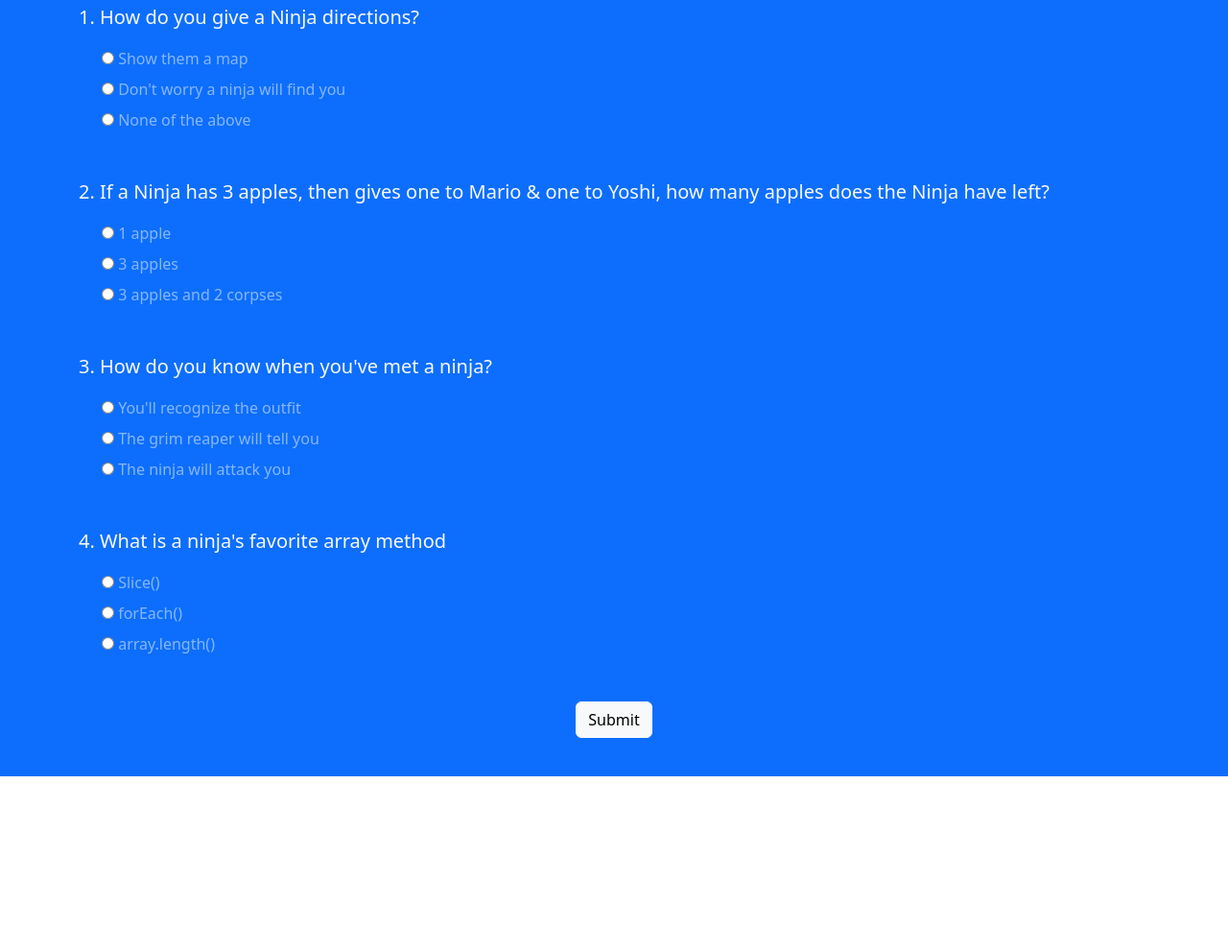
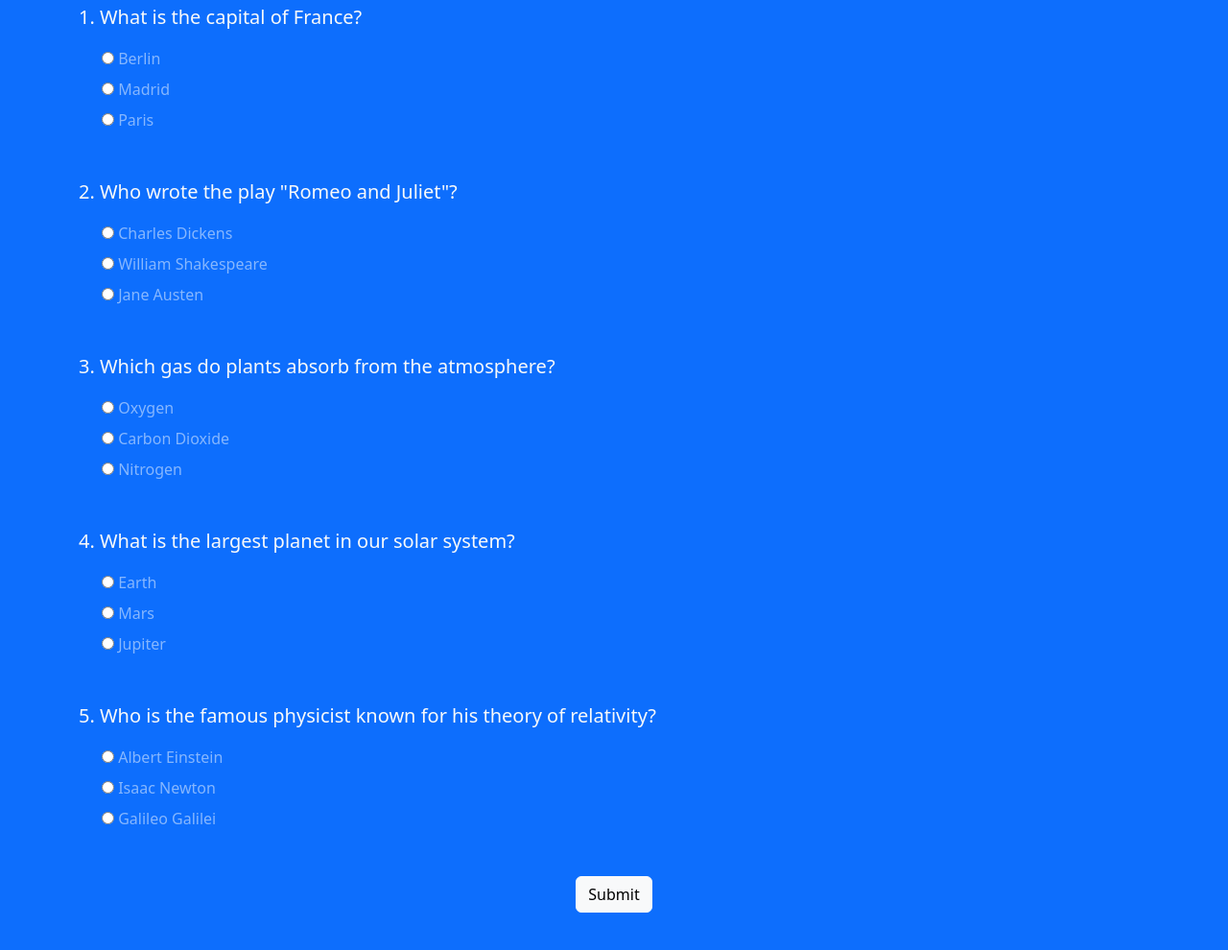
Before and after one commit to Onyukks/Quiz-App, a plain HTML site: page index.html in a window 1280 px wide. Shown: the part 330-1320 px from the top of the page at 96% size. Before the commit the page ends 1139 px from the top, so only its background shows below. Drawn offline with nearby package versions, Linux system fonts and the light colour scheme.

Commit message:
Updating the questions

```diff
--- a/app.js
+++ b/app.js
@@ -1,13 +1,13 @@
-const correctAnswers = ['B','C','B','A'];
+const correctAnswers = ['C','B','B','C','A'];
 const form = document.querySelector('.quiz-form')
 const result = document.querySelector('.result')
 form.addEventListener('submit',e=>{
     e.preventDefault()
     let score = 0;
-    const userAnswers = [form.q1.value,form.q2.value,form.q3.value,form.q4.value];
+    const userAnswers = [form.q1.value,form.q2.value,form.q3.value,form.q4.value,form.q5.value];
     userAnswers.forEach((answers,index)=>{
         if(answers===correctAnswers[index]){
-            score+=25;
+            score+=20;
         }
     })
     scrollTo(0,0)
--- a/index.html
+++ b/index.html
@@ -22,63 +22,78 @@
         <h5 class="my-5 text-white">On with the questions...</h5>
         <form class="quiz-form text-light">
             <div class="my-5">
-                <p class="lead font-weight-normal">1. How do you give a Ninja directions?</p>
+                <p class="lead font-weight-normal">1. What is the capital of France?</p>
                 <div class="form-check my-2 text-white-50">
                   <input type="radio" name="q1" value="A" title="q1">
-                  <label class="form-check-label">Show them a map</label>
+                  <label class="form-check-label"> Berlin</label>
                 </div>
                 <div class="form-check my-2 text-white-50">
                   <input type="radio" name="q1" value="B" title="q1">
-                  <label class="form-check-label">Don't worry a ninja will find you</label>
+                  <label class="form-check-label">Madrid</label>
                 </div>
                 <div class="form-check my-2 text-white-50">
                   <input type="radio" name="q1" value="C" title="q1">
-                  <label class="form-check-label">None of the above</label>
+                  <label class="form-check-label">Paris</label>
                 </div>
             </div>
             <div class="my-5">
-                <p class="lead font-weight-normal">2. If a Ninja has 3 apples, then gives one to Mario & one to Yoshi, how many apples does the Ninja have left? </p>
+                <p class="lead font-weight-normal">2. Who wrote the play "Romeo and Juliet"?</p>
                 <div class="form-check my-2 text-white-50">
                     <input type="radio" name="q2" value="A" title="q2">
-                    <label class="form-check-label">1 apple</label>
+                    <label class="form-check-label">Charles Dickens</label>
                 </div>
                 <div class="form-check my-2 text-white-50">
                     <input type="radio" name="q2" value="B" title="q2">
-                    <label class="form-check-label">3 apples</label>
+                    <label class="form-check-label">William Shakespeare</label>
                 </div>
                 <div class="form-check my-2 text-white-50">
                     <input type="radio" name="q2" value="C" title="q2">
-                    <label class="form-check-label">3 apples and 2 corpses</label>
+                    <label class="form-check-label">Jane Austen</label>
                 </div>
             </div>
             <div class="my-5">
-                <p class="lead font-weight-normal">3. How do you know when you've met a ninja?</p>
+                <p class="lead font-weight-normal">3. Which gas do plants absorb from the atmosphere?</p>
                 <div class="form-check my-2 text-white-50">
                     <input type="radio" name="q3" value="A" title="q3">
-                    <label class="form-check-label">You'll recognize the outfit</label>
+                    <label class="form-check-label"> Oxygen</label>
                 </div>
                 <div class="form-check my-2 text-white-50">
                     <input type="radio" name="q3" value="B" title="q3">
-                    <label class="form-check-label">The grim reaper will tell you</label>
+                    <label class="form-check-label">Carbon Dioxide</label>
                 </div>
                 <div class="form-check my-2 text-white-50">
                     <input type="radio" name="q3" value="C" title="q3">
-                    <label class="form-check-label">The ninja will attack you</label>
+                    <label class="form-check-label">Nitrogen</label>
                 </div>
             </div>
             <div class="my-5">
-                <p class="lead font-weight-normal">4. What is a ninja's favorite array method</p>
+                <p class="lead font-weight-normal">4. What is the largest planet in our solar system?</p>
                 <div class="form-check my-2 text-white-50">
                     <input type="radio" name="q4" value="A" title="q4" >
-                    <label class="form-check-label">Slice()</label>
+                    <label class="form-check-label">Earth</label>
                 </div>
                 <div class="form-check my-2 text-white-50">
                     <input type="radio" name="q4" value="B" title="q4">
-                    <label class="form-check-label">forEach()</label>
+                    <label class="form-check-label">Mars</label>
                 </div>
                 <div class="form-check my-2 text-white-50">
                     <input type="radio" name="q4" value="C" title="q4">
-                    <label class="form-check-label">array.length()</label>
+                    <label class="form-check-label">Jupiter</label>
+                </div>
+            </div>
+            <div class="my-5">
+                <p class="lead font-weight-normal">5. Who is the famous physicist known for his theory of relativity?</p>
+                <div class="form-check my-2 text-white-50">
+                    <input type="radio" name="q5" value="A" title="q5" >
+                    <label class="form-check-label">Albert Einstein</label>
+                </div>
+                <div class="form-check my-2 text-white-50">
+                    <input type="radio" name="q5" value="B" title="q5">
+                    <label class="form-check-label">Isaac Newton</label>
+                </div>
+                <div class="form-check my-2 text-white-50">
+                    <input type="radio" name="q5" value="C" title="q5">
+                    <label class="form-check-label">Galileo Galilei</label>
                 </div>
             </div>
          <div class="text-center">
```
